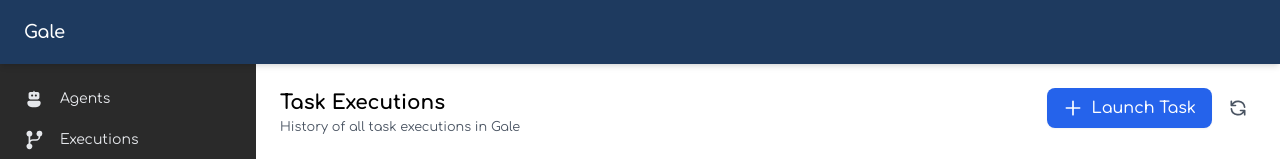
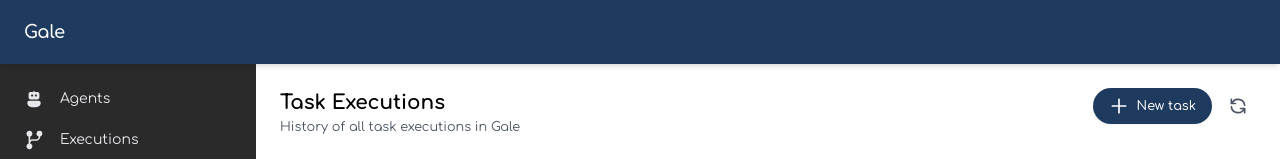
Before and after one commit to nicolasances/gale-ui, a Next.js app: page /executions in a window 1280 px wide. Shown: the top 159 px of the page. Built offline with nearby package versions, Linux system fonts and the light colour scheme; no server answers.

Commit message:
Button style update

```diff
--- a/app/executions/page.tsx
+++ b/app/executions/page.tsx
@@ -4,6 +4,7 @@
 import { useEffect, useState } from "react";
 import { TaskExecutionTable } from "./components/TaskExecutionTable";
 import { LaunchTaskPopup } from "./components/LaunchTaskPopup";
+import Button from "@/components/Button";
 
 export default function ExecutionsPage() {
 
@@ -32,21 +33,28 @@
           <p className="text-sm text-gray-600">History of all task executions in Gale</p>
         </div>
         <div className="flex gap-2">
-          <button
+          <Button
             onClick={() => setShowLaunchPopup(true)}
-            className="px-4 py-2 bg-blue-600 text-white rounded-lg hover:bg-blue-700 transition-colors flex items-center gap-2 font-medium shadow-sm"
+            variant="primary"
             title="Launch new task"
+            icon={
+              <svg xmlns="http://www.w3.org/2000/svg" className="h-5 w-5" fill="none" viewBox="0 0 24 24" stroke="currentColor">
+                <path strokeLinecap="round" strokeLinejoin="round" strokeWidth={2} d="M12 4v16m8-8H4" />
+              </svg>
+            }
           >
-            <svg xmlns="http://www.w3.org/2000/svg" className="h-5 w-5" fill="none" viewBox="0 0 24 24" stroke="currentColor">
-              <path strokeLinecap="round" strokeLinejoin="round" strokeWidth={2} d="M12 4v16m8-8H4" />
-            </svg>
-            Launch Task
-          </button>
-          <button onClick={loadTasks} className="p-2 text-gray-600 hover:text-gray-900 hover:bg-gray-100 rounded-lg transition-colors" title="Refresh" >
-            <svg xmlns="http://www.w3.org/2000/svg" className="h-5 w-5" fill="none" viewBox="0 0 24 24" stroke="currentColor">
-              <path strokeLinecap="round" strokeLinejoin="round" strokeWidth={2} d="M4 4v5h.582m15.356 2A8.001 8.001 0 004.582 9m0 0H9m11 11v-5h-.581m0 0a8.003 8.003 0 01-15.357-2m15.357 2H15" />
-            </svg>
-          </button>
+            <span>New task</span>
+          </Button>
+          <Button
+            onClick={loadTasks}
+            variant="ghost"
+            title="Refresh"
+            icon={
+              <svg xmlns="http://www.w3.org/2000/svg" className="h-5 w-5" fill="none" viewBox="0 0 24 24" stroke="currentColor">
+                <path strokeLinecap="round" strokeLinejoin="round" strokeWidth={2} d="M4 4v5h.582m15.356 2A8.001 8.001 0 004.582 9m0 0H9m11 11v-5h-.581m0 0a8.003 8.003 0 01-15.357-2m15.357 2H15" />
+              </svg>
+            }
+          />
         </div>
       </div>
 
--- a/app/globals.css
+++ b/app/globals.css
@@ -13,7 +13,7 @@
     --card-foreground: 0 0% 3.9%;
     --popover: 0 0% 100%;
     --popover-foreground: 0 0% 3.9%;
-    --primary: 0 0% 9%;
+    --primary: 210 53% 24%;
     --primary-foreground: 0 0% 98%;
     --secondary: 0 0% 96.1%;
     --secondary-foreground: 0 0% 9%;
--- /dev/null
+++ b/components/Button.tsx
@@ -0,0 +1,36 @@
+'use client';
+
+import React from 'react';
+
+interface ButtonProps extends React.ButtonHTMLAttributes<HTMLButtonElement> {
+    variant?: 'primary' | 'secondary' | 'ghost';
+    children?: React.ReactNode;
+    icon?: React.ReactNode;
+}
+
+/**
+ * A reusable button component with different variants
+ */
+export default function Button({
+    variant = 'primary',
+    children,
+    icon,
+    className = '',
+    ...props
+}: ButtonProps) {
+
+    const baseClasses = 'rounded-full transition-colors flex items-center justify-center gap-2 font-medium text-sm leading-none';
+
+    const variantClasses = {
+        primary: 'px-4 py-2 bg-[#1e3a5f] text-white hover:bg-[#2a4f7f] shadow-sm',
+        secondary: 'px-4 py-2 bg-gray-600 text-white hover:bg-gray-700 shadow-sm',
+        ghost: 'p-2 text-gray-600 hover:text-gray-900 hover:bg-gray-100'
+    };
+
+    return (
+        <button className={`${baseClasses} ${variantClasses[variant]} ${className}`} {...props} >
+            {icon}
+            {children}
+        </button>
+    );
+}
```
